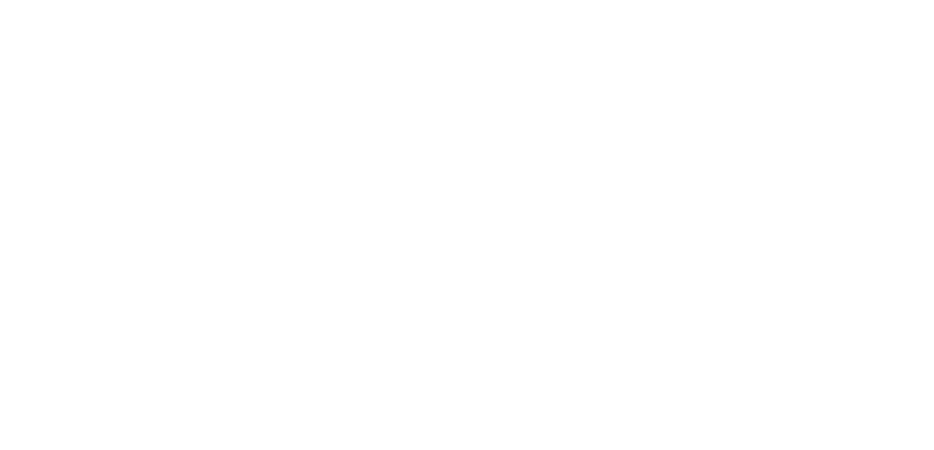
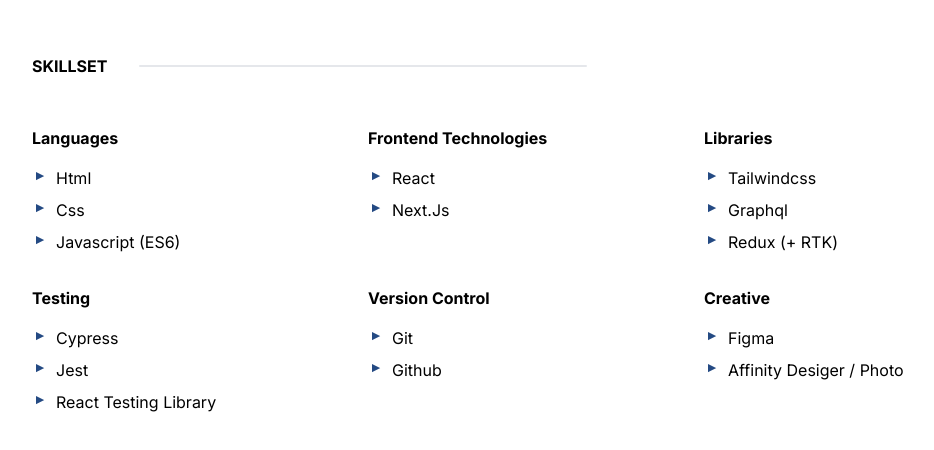
Before and after one commit to MartinP460/portfolio, a Next.js app: page / in a window 1280 px wide. Shown: the part 3192-3642 px from the top of the page, without its empty margins (144-1078 px from the left). Before the commit the page ends 3054 px from the top, so only its background shows below. Built offline with nearby package versions, Linux system fonts and the light colour scheme.

Commit message:
Create skillset section.

```diff
--- /dev/null
+++ b/src/components/Skillset.tsx
@@ -0,0 +1,39 @@
+const Skillset = () => {
+  const skills = [
+    { title: 'languages', items: ['html', 'css', 'javascript (ES6)'] },
+    { title: 'frontend technologies', items: ['react', 'next.js'] },
+    { title: 'libraries', items: ['tailwindcss', 'graphql', 'redux (+ RTK)'] },
+    { title: 'testing', items: ['cypress', 'jest', 'react testing library'] },
+    { title: 'version control', items: ['git', 'github'] },
+    { title: 'creative', items: ['figma', 'affinity desiger / photo'] }
+  ]
+
+  return (
+    <section className="py-48" id="skillset">
+      <div className="w-full flex items-center">
+        <h3 className="font-bold uppercase whitespace-nowrap">Skillset</h3>
+        <div className="w-full h-0.5 bg-gray-200 mx-8 rounded max-w-md"></div>
+      </div>
+      <div className="grid grid-cols-2 grid-rows-3 gap-y-8 gap-x-6 mt-12 w-full md:grid-cols-3 md:grid-rows-2 md:gap-x-20">
+        {skills.map((skill) => (
+          <div key={skill.title}>
+            <p className="font-bold capitalize">{skill.title}</p>
+            <ul className="mt-4 flex flex-col gap-2">
+              {skill.items.map((item) => (
+                <li
+                  key={item}
+                  data-icon="&#9660;"
+                  className="before:content-[attr(data-icon)] before:block before:-rotate-90 before:absolute before:text-sm before:text-primary-800"
+                >
+                  <p className="pl-6 capitalize">{item}</p>
+                </li>
+              ))}
+            </ul>
+          </div>
+        ))}
+      </div>
+    </section>
+  )
+}
+
+export default Skillset
--- a/src/pages/index.tsx
+++ b/src/pages/index.tsx
@@ -5,6 +5,7 @@
 import Header from '../components/Header'
 import About from '../components/About'
 import Projects from '../components/Projects'
+import Skillset from '../components/Skillset'
 
 interface IndexProps {
   projects: Project[]
@@ -19,6 +20,7 @@
           <Header />
           <About />
           <Projects projects={projects} />
+          <Skillset />
         </main>
       </div>
     </>
```
Also changed, not shown: 1 other file (tests, documents, lock files or other folders).
